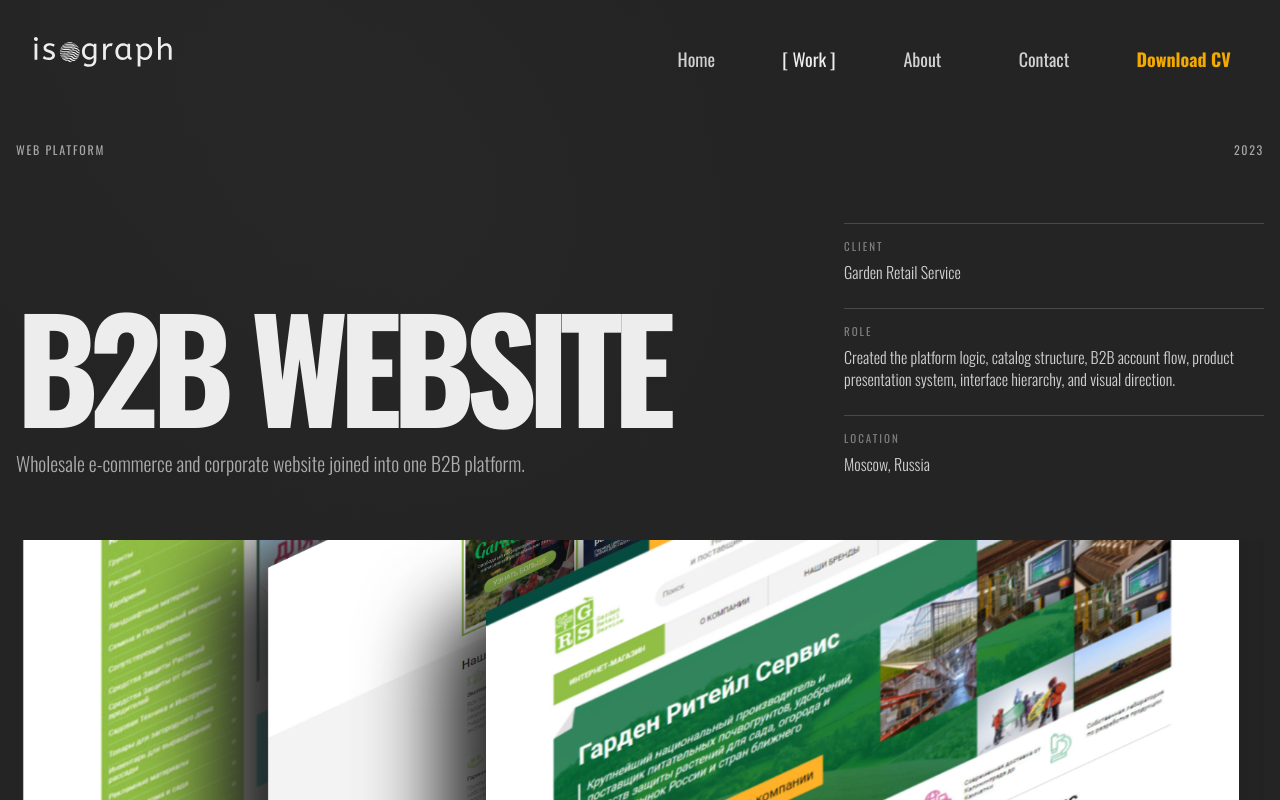
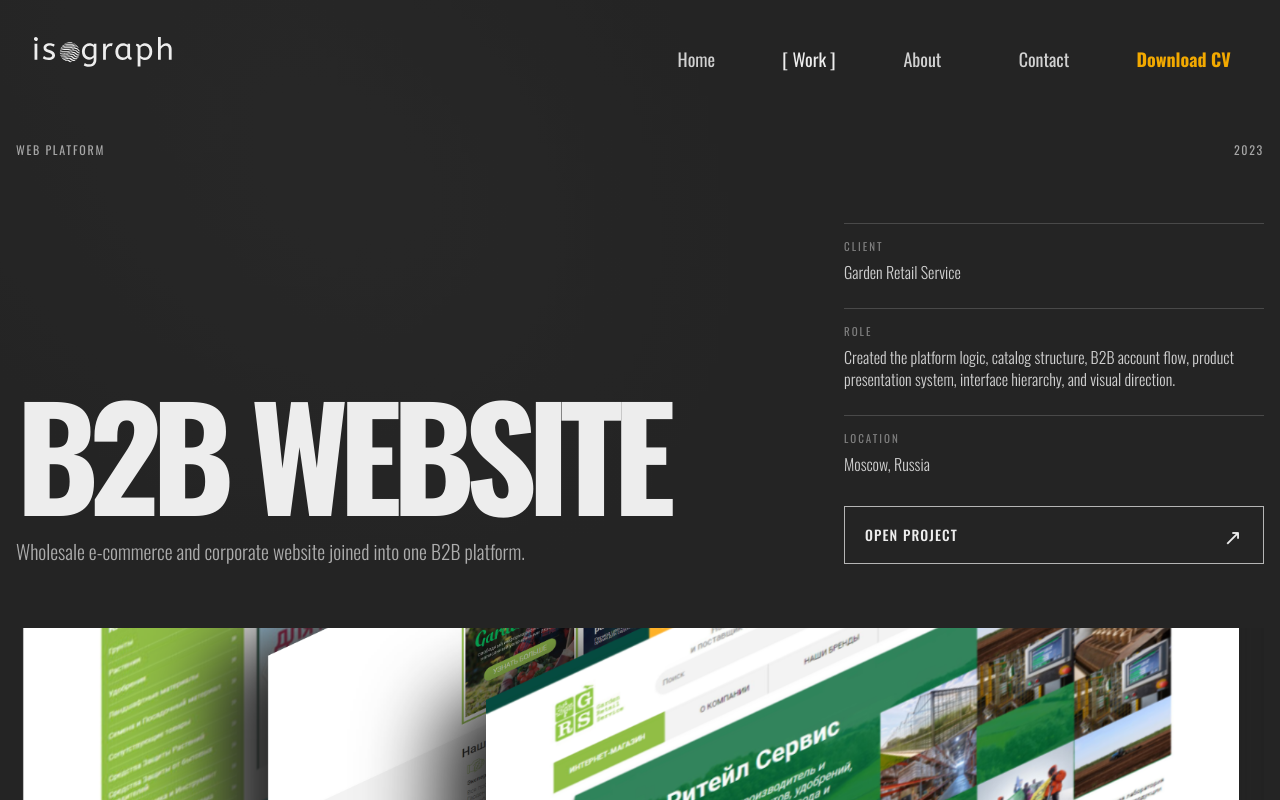
Before and after one commit to TTeHcuoHeP/site-portfolio, a Next.js app: page /projects/b2b-website in a window 1280 px wide. Shown: the top 800 px of the page. Built offline with nearby package versions, Linux system fonts and the light colour scheme; a web font is replaced by a local one.

Commit message:
projects link

```diff
--- a/components/projects/ProjectHero.tsx
+++ b/components/projects/ProjectHero.tsx
@@ -17,11 +17,24 @@ export default function ProjectHero({ project }: { project: Project }) {
             <h1>{project.title}</h1>
             <p>{project.subtitle}</p>
           </div>
-          <dl className="project-detail-facts">
-            <div><dt>Client</dt><dd>{project.client}</dd></div>
-            <div><dt>Role</dt><dd>{project.roleDescription}</dd></div>
-            <div><dt>Location</dt><dd>{project.location}</dd></div>
-          </dl>
+          <aside className="project-detail-aside">
+            <dl className="project-detail-facts">
+              <div><dt>Client</dt><dd>{project.client}</dd></div>
+              <div><dt>Role</dt><dd>{project.roleDescription}</dd></div>
+              <div><dt>Location</dt><dd>{project.location}</dd></div>
+            </dl>
+            {project.projectUrl ? (
+              <a className="project-detail-open" href={project.projectUrl} target="_blank" rel="noopener noreferrer">
+                <span>Open Project</span>
+                <i aria-hidden>↗</i>
+              </a>
+            ) : (
+              <span className="project-detail-open is-disabled" aria-disabled="true">
+                <span>Open Project</span>
+                <i aria-hidden>↗</i>
+              </span>
+            )}
+          </aside>
         </div>
         <div className="project-detail-hero-image">
           <Image src={project.heroImage} alt={`${project.title} hero image`} fill priority sizes="100vw" />
--- a/data/projects.ts
+++ b/data/projects.ts
@@ -6,6 +6,7 @@ export type Project = {
   year: string;
   client: string;
   location: string;
+  projectUrl: string;
   description: string;
   cover: string;
   heroImage: string;
@@ -30,11 +31,12 @@ export const projects: Project[] = [
     year: "2024",
     client: "Fasco Bio",
     location: "Moscow, Russia",
+    projectUrl: "https://www.figma.com/proto/JoFk2bgbdOVFsdS7tQbxT7/%D0%91%D0%98%D0%9E?node-id=14-65&page-id=0%3A1&t=vITdhyaocQA7iStK-1",
     description: "A promotional product launch shaped through narrative, interaction, and a distinct visual concept.",
     cover: "/projects/product-landing/cover-bio2.webp",
     heroImage: "/projects/product-landing/cover-bio2.webp",
     tags: ["Art Direction", "Web Design", "Creative Concept"],
-    tools: ["Photoshop", "Figma", "Illustrator", "AI", "DaVinci"],
+    tools: ["Photoshop", "Figma", "Illustrator"],
     challenge: "Create a promotional website for the launch of the new Fasco Bio product line under the Fasco brand. The project required a strong visual narrative and a distinctive creative concept to present the new SKU in a modern and engaging way.",
     role: "Worked as the Art Director throughout the project development process. Created the concept for the main character, contributed to the website structure and visual storytelling, and developed the narrative approach for user interaction and engagement.",
     roleDescription: "Led the art direction, page structure, visual storytelling, character concept, and interaction logic from the first creative route through final presentation.",
@@ -55,11 +57,12 @@ export const projects: Project[] = [
     year: "2025",
     client: "Qatar Airways",
     location: "Doha, Qatar",
+    projectUrl: "",
     description: "A corporate campaign system developed with a premium airline look and feel.",
     cover: "/projects/qatar-airways/cover-qa.webp",
     heroImage: "/projects/qatar-airways/cover-qa.webp",
     tags: ["Art Direction", "Photography", "Editorial Design"],
-    tools: ["Photoshop", "Illustrator", "InDesign", "DaVinci", "AI"],
+    tools: ["Photoshop", "Illustrator", "InDesign", "DaVinci"],
     challenge: "Develop a series of promotional visuals for the Burgundy Friday campaign within a tight production timeline, while maintaining the premium look and feel of the Qatar Airways brand.",
     role: "Created advertising banner concepts for multiple campaign placements, developed the visual direction, and produced a motivational social media video to support the promotion and increase audience engagement.",
     roleDescription: "Created campaign banner concepts, shaped the visual direction, and produced supporting social media motion content for promotional communication.",
@@ -75,25 +78,25 @@ export const projects: Project[] = [
   {
     title: "VacationFlow",
     slug: "vacationflow",
-    subtitle: "Interactive personal platform combining portfolio, services, and experience.",
+    subtitle: "A micro SaaS web app for tracking and monitoring employee vacations and sick leave. Ideal for micro and small businesses.",
     category: "Digital Experience",
     year: "2026",
     client: "Personal Project",
     location: "Dubai, UAE",
-    description: "An interactive personal platform combining portfolio storytelling, services, and professional experience.",
+    projectUrl: "https://ohleaveyeah.ru",
+    description: "VacationFlow is my personal product, a micro SaaS web app for tracking and monitoring employee vacations and sick leave. Ideal for micro and small businesses.",
     cover: "/projects/vacationflow/cover-v5.webp",
     heroImage: "/projects/vacationflow/cover-v5.webp",
-    tags: ["UX/UI", "Front-End", "AI Workflow"],
+    tags: ["UX/UI", "Front-End", "AI Workflow", "Supabase"],
     tools: ["Figma", "AI", "React", "GSAP", "Photoshop"],
-    challenge: "Build a personal web platform from scratch to showcase professional experience, creative projects, and services through an interactive and engaging digital experience rather than a traditional portfolio website.",
-    role: "Led the entire project independently, including concept development, UX/UI design, content strategy, visual direction, front-end implementation, animations, and AI-assisted development workflow. Integrated custom interactions, responsive layouts, and creative storytelling to reflect personal brand identity.",
-    roleDescription: "Owned the full process: concept, UX/UI, content, art direction, front-end implementation, motion design, and AI-assisted development workflow.",
+    challenge: "VacationFlow is my personal product, a micro SaaS web app for tracking and monitoring employee vacations and sick leave. Ideal for micro and small businesses.",
+    role: "From concept to implementation, I independently developed all the app's functionality, collaborated with AI on the frontend, and configured the backend for creating companies and employees within the system. I also set up the registration and payment systems, etc.",
+    roleDescription: "From concept to implementation, I independently developed all the app's functionality, collaborated with AI on the frontend, and configured the backend for creating companies and employees within the system. I also set up the registration and payment systems, etc.",
     solution: "A modular portfolio experience combining editorial composition, motion, and custom interaction.",
     gallery: ["Frame 01", "Frame 02", "Frame 03"],
     galleryImages: ["/projects/vacationflow/cover-v2.webp", "/projects/vacationflow/cover-v5.webp", "/projects/vacationflow/card_gradient.webp"],
     overview: [
-      "VacationFlow is structured as a personal digital system rather than a static portfolio, combining story, services, motion, and project navigation.",
-      "The platform explores how AI-assisted workflows can support fast iteration while keeping a strong editorial design direction.",
+      "From concept to implementation, I independently developed all the app's functionality, collaborated with AI on the frontend, and configured the backend for creating companies and employees within the system. I also set up the registration and payment systems, etc.",
     ],
     credits: ["Creative Direction: Alsim Mamedov", "UX/UI: Alsim Mamedov", "Front-End: Alsim Mamedov"],
   },
@@ -105,11 +108,12 @@ export const projects: Project[] = [
     year: "2024",
     client: "TradeLock",
     location: "Moscow, Russia",
+    projectUrl: "https://www.figma.com/proto/DGTnp3LcCsDXTmOPxl4eOK/ROTATOR-3--Copy---Copy-?node-id=2278-569&page-id=0%3A1&t=CzlrQlm6m7WFYFEx-1",
     description: "A modern landing page communicating innovation, technology, and a confident product experience.",
     cover: "/projects/trade-lock/cover-tradelock.webp",
     heroImage: "/projects/trade-lock/cover-tradelock.webp",
     tags: ["Landing Page", "UX/UI", "Figma"],
-    tools: ["Figma", "Photoshop", "Illustrator", "AI", "3ds Max"],
+    tools: ["Figma", "Photoshop", "Illustrator"],
     challenge: "Design a modern product landing page for a new digital product. The website needed to communicate a strong sense of innovation, technology, and a contemporary user experience.",
     role: "Created the landing page concept in Figma, including the full visual direction, interface structure, and motion design concepts.",
     roleDescription: "Defined the landing page structure, interface hierarchy, visual tone, and motion-ready presentation concept for the product launch.",
@@ -130,10 +134,11 @@ export const projects: Project[] = [
     year: "2023",
     client: "MosStroyEkonomBank",
     location: "Moscow, Russia",
+    projectUrl: "",
     description: "Creative advertising and office branding developed across digital and print formats.",
     cover: "/projects/mbank/cover-mbank.webp",
     heroImage: "/projects/mbank/cover-mbank.webp",
-    tags: ["Advertising", "Branding", "Print Design"],
+    tags: ["Advertising", "Branding", "Print Design", "Art Direction"],
     tools: ["Photoshop", "Illustrator", "InDesign", "CorelDRAW", "AI"],
     challenge: "Develop creative advertising materials for bank office branding, as well as promotional campaigns for both digital platforms and print media.",
     role: "Managed the design and advertising department, overseeing creative direction and campaign development.",
@@ -155,11 +160,12 @@ export const projects: Project[] = [
     year: "2023",
     client: "Garden Retail Service",
     location: "Moscow, Russia",
+    projectUrl: "https://garden-rs.ru",
     description: "A corporate B2B website combined with a structured wholesale e-commerce platform.",
     cover: "/projects/b2b-website/cover-grs.webp",
     heroImage: "/projects/b2b-website/cover-grs.webp",
     tags: ["Web Design", "UX/UI", "Ecommerce"],
-    tools: ["Figma", "Photoshop", "Illustrator", "AI", "3ds Max"],
+    tools: ["Figma", "Photoshop", "Illustrator"],
     challenge: "Develop a B2B website that combines a wholesale e-commerce platform with a corporate company website. The platform needed to support product presentation, client interaction, and a structured purchasing workflow for business customers.",
     role: "Designed the complete website structure and user experience, including portal pages, product catalogs, product cards, and detailed content layouts. Developed the platform logic, client account structure, and interaction flows to support the B2B purchasing process and overall usability.",
     roleDescription: "Created the platform logic, catalog structure, B2B account flow, product presentation system, interface hierarchy, and visual direction.",
--- a/styles/projects-pages.css
+++ b/styles/projects-pages.css
@@ -184,6 +184,10 @@
   margin: 0;
 }
 
+.project-detail-aside {
+  min-width: 0;
+}
+
 .project-detail-facts div {
   border-top: 1px solid rgba(237, 237, 237, 0.18);
   padding-top: 14px;
@@ -202,6 +206,42 @@
   font-size: clamp(16px, 1.15vw, 21px);
   font-weight: 300;
   line-height: 1.35;
+}
+
+.project-detail-open {
+  display: flex;
+  width: 100%;
+  margin-top: 30px;
+  padding: 17px 20px;
+  align-items: center;
+  justify-content: space-between;
+  border: 1px solid rgba(237, 237, 237, 0.72);
+  color: #ededed;
+  font-size: 14px;
+  font-weight: 500;
+  letter-spacing: 0.08em;
+  text-decoration: none;
+  text-transform: uppercase;
+  transition: background-color 300ms ease, color 300ms ease, transform 300ms cubic-bezier(.22, 1, .36, 1);
+}
+
+.project-detail-open i {
+  font-size: 22px;
+  font-style: normal;
+  line-height: 1;
+}
+
+.project-detail-open:not(.is-disabled):hover,
+.project-detail-open:not(.is-disabled):focus-visible {
+  background: #ededed;
+  color: #242424;
+  outline: none;
+  transform: translateY(-3px);
+}
+
+.project-detail-open.is-disabled {
+  cursor: not-allowed;
+  opacity: 0.36;
 }
 
 .project-detail-hero-image {
--- a/styles/projects-scroll-slider.css
+++ b/styles/projects-scroll-slider.css
@@ -205,7 +205,7 @@
 
 .projects-scroll-button:hover,
 .projects-scroll-button:focus-visible {
-  background: #fff;
+  background: #959595;
   transform: translateY(-3px) scale(1.04);
 }
 
```
